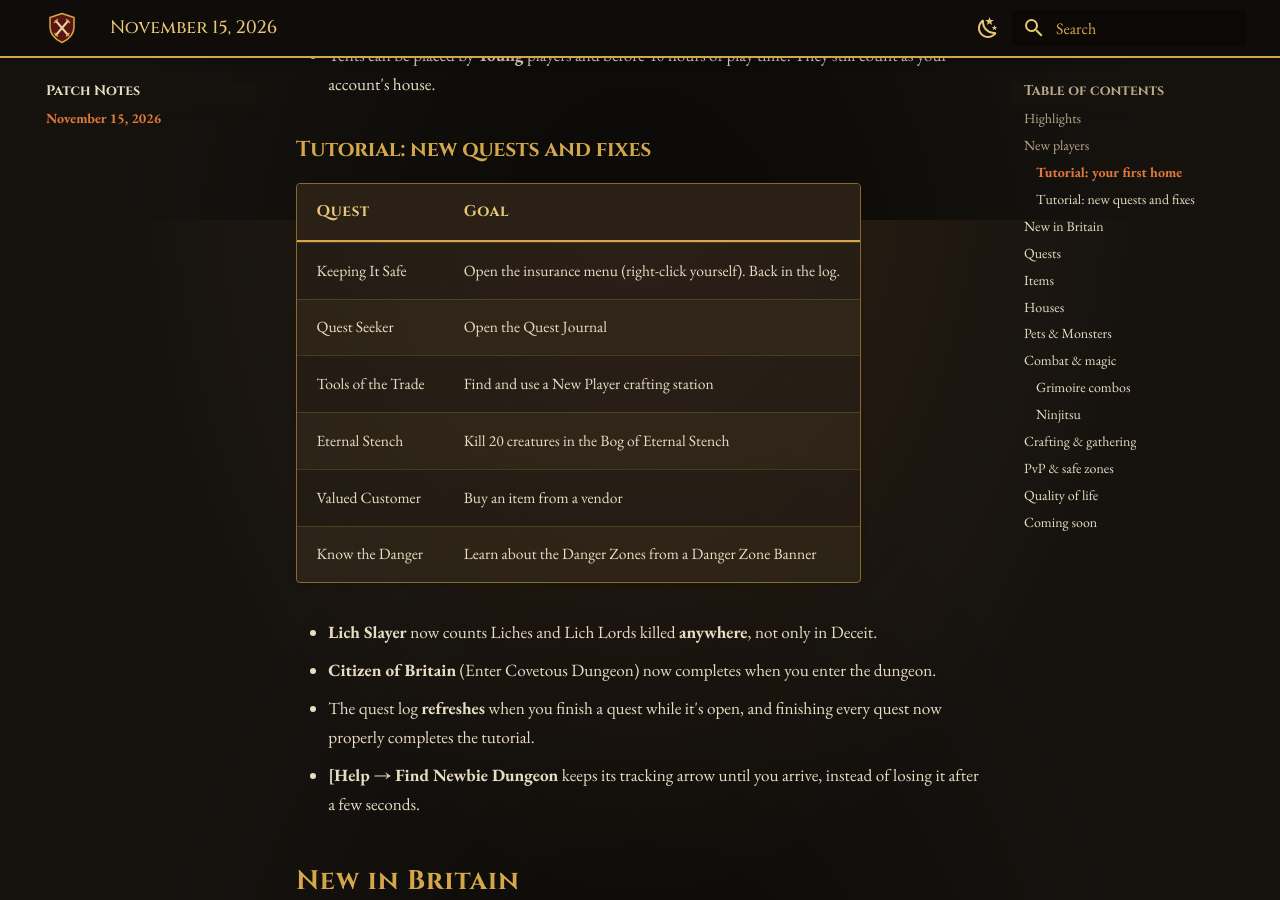
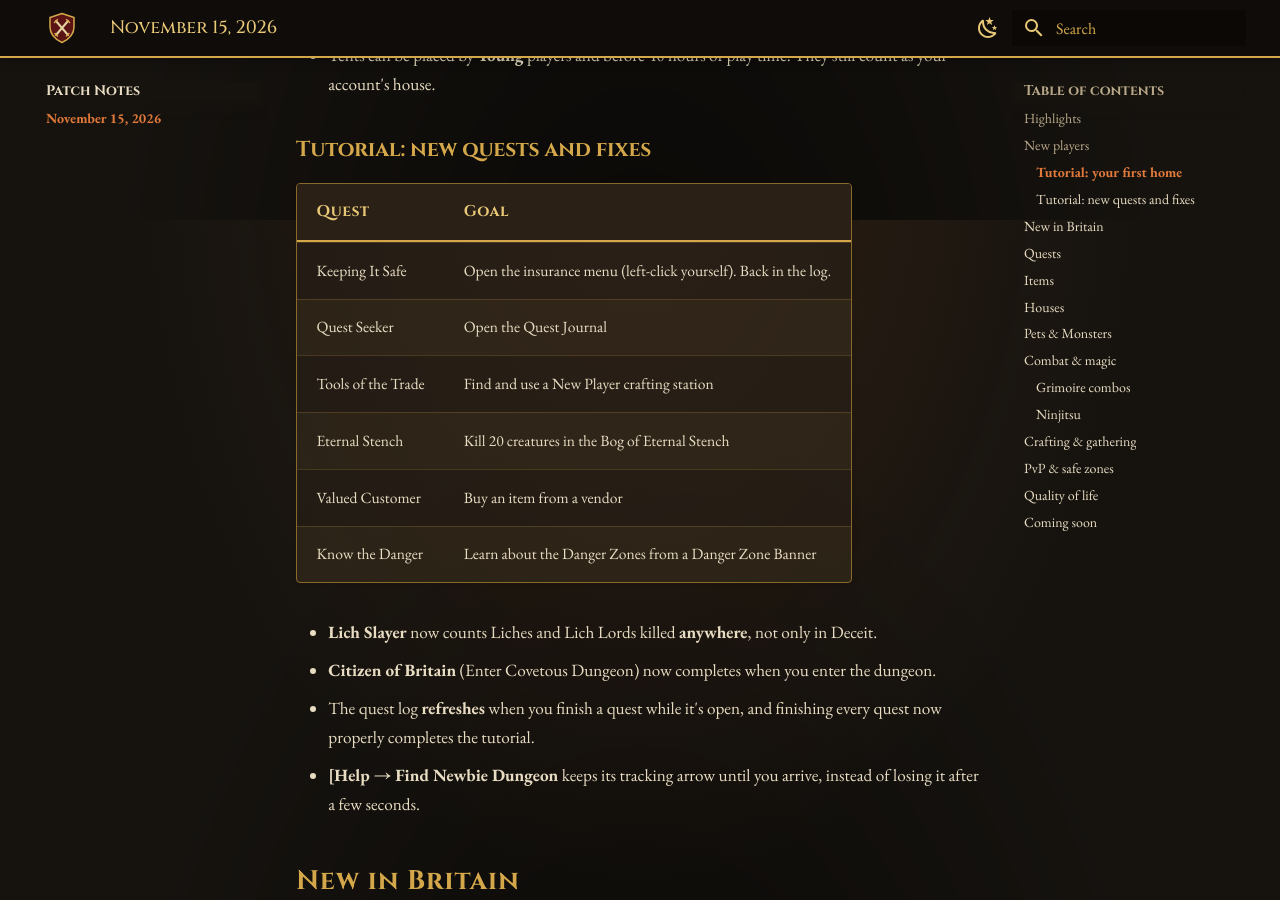
Before and after one commit to SeiferUO/wiki, an MkDocs documentation site: the page built from docs/patch-notes/2026-11-15.md, in a window 1280 px wide and 900 px high, scrolled down 1687 px. Built offline with MkDocs 1.6.1 and Material for MkDocs 9.7.7, drawn with Linux system fonts in a browser that asks for light colours.

Commit message:
Tutorial: the insurance menu opens with a left-click on yourself
Co-Authored-By: Claude Opus 5.5 <noreply@anthropic.com>

```diff
--- a/docs/patch-notes/2026-11-15.md
+++ b/docs/patch-notes/2026-11-15.md
@@ -30,7 +30,7 @@
 
 | Quest | Goal |
 |---|---|
-| Keeping It Safe | Open the insurance menu (right-click yourself). Back in the log. |
+| Keeping It Safe | Open the insurance menu (left-click yourself). Back in the log. |
 | Quest Seeker | Open the Quest Journal |
 | Tools of the Trade | Find and use a New Player crafting station |
 | Eternal Stench | Kill 20 creatures in the Bog of Eternal Stench |
```
Also changed, not shown: docs/quests/tutorial.md (+1 -1 lines).
